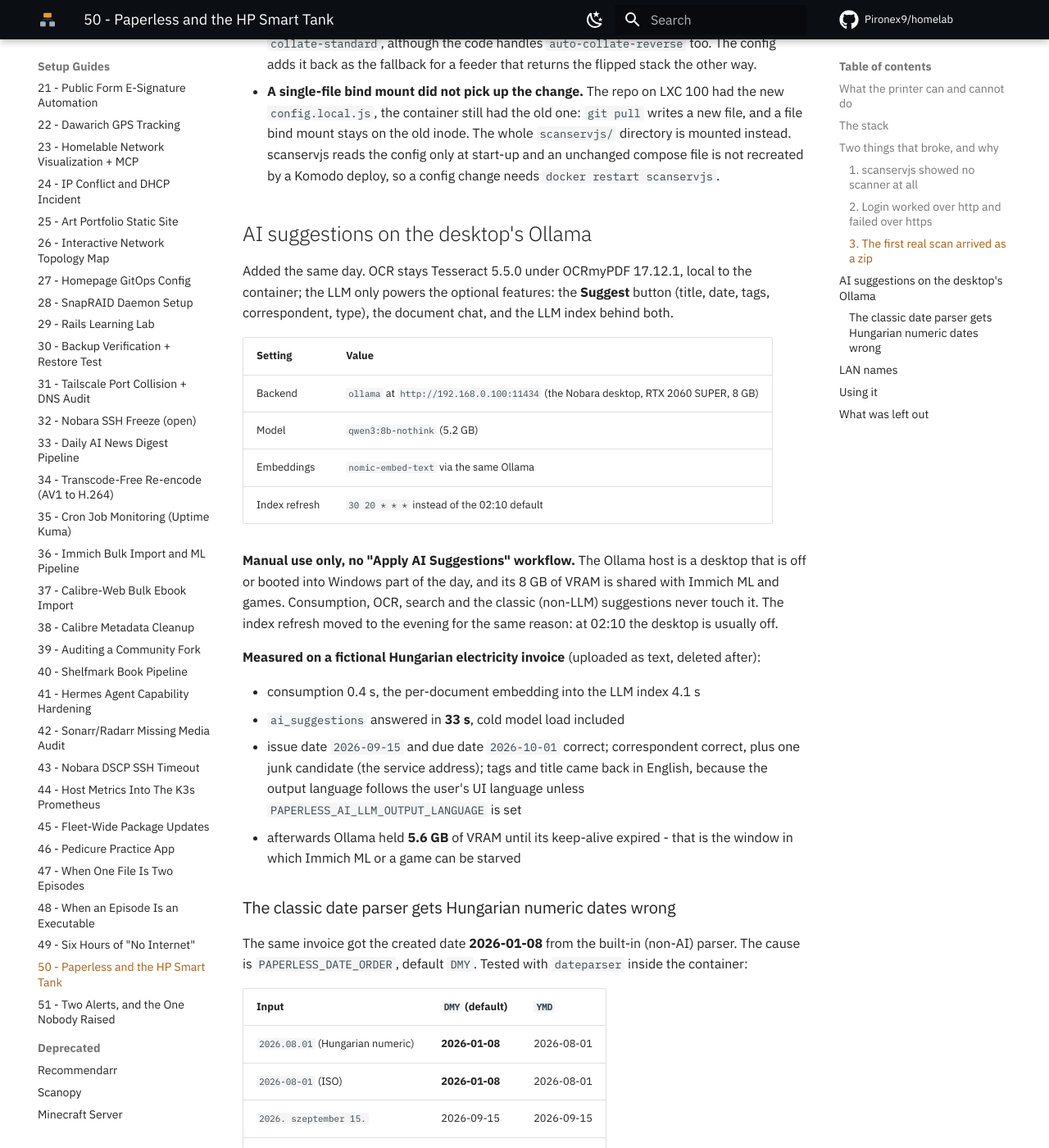
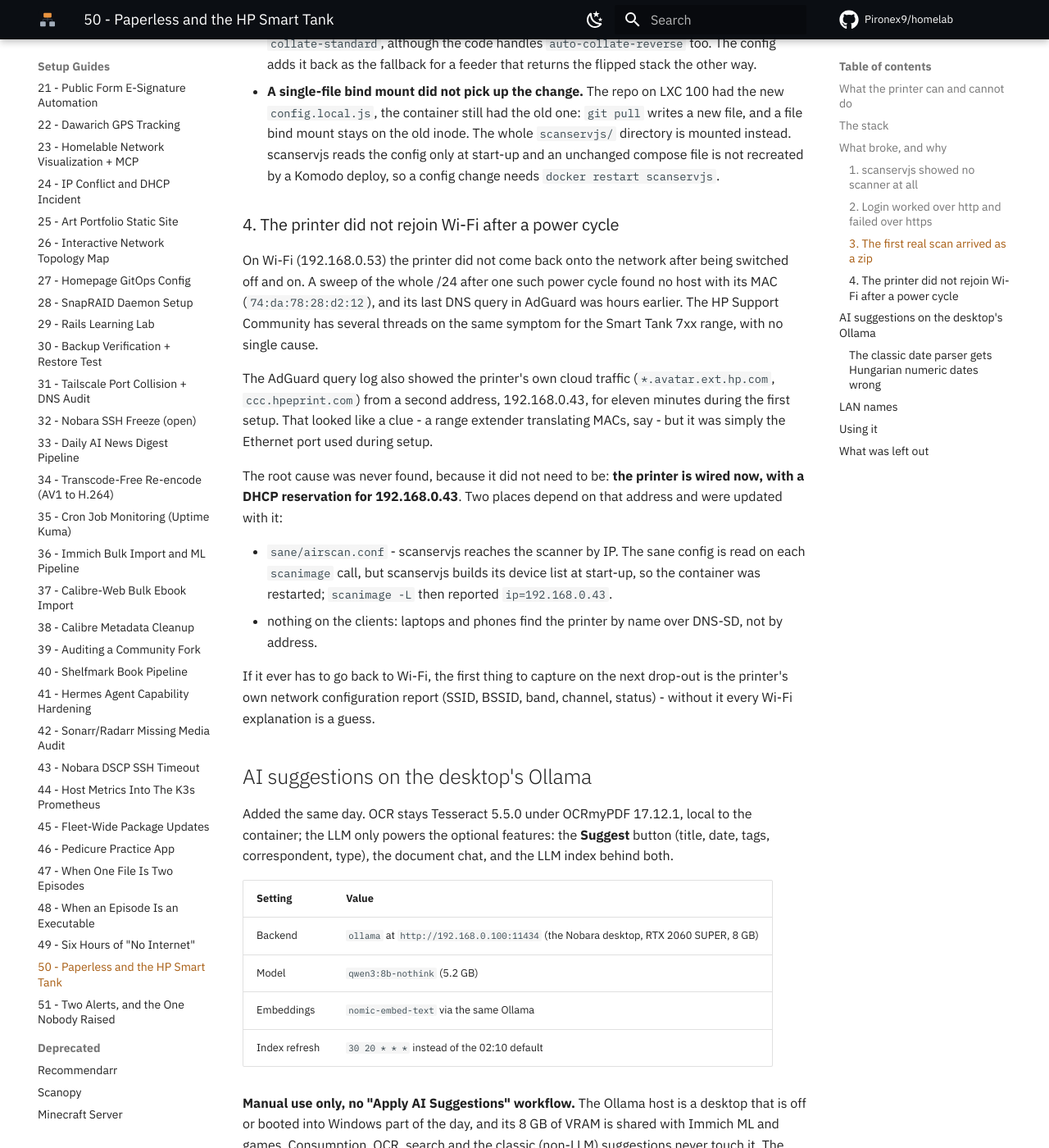
Before and after one commit to Pironex9/homelab, an MkDocs documentation site: the page built from docs/proxmox/50_Paperless_And_The_HP_Smart_Tank.md, in a window 1280 px wide and 1400 px high, scrolled down 4121 px. Shown: the whole window at 82% size. Built offline with MkDocs 1.6.1 and Material for MkDocs 9.7.7, drawn with Linux system fonts in a browser that asks for light colours; comment, search, counter and statistics services are not loaded; some of the changed text lies outside the part shown.

Commit message:
docs(paperless): why the printer is wired now

```diff
--- a/docs/proxmox/50_Paperless_And_The_HP_Smart_Tank.md
+++ b/docs/proxmox/50_Paperless_And_The_HP_Smart_Tank.md
@@ -76,7 +76,7 @@
 makes the container install them at start (visible in the log as `init-tesseract-langs`),
 and `PAPERLESS_OCR_LANGUAGE: hun+slk` uses both.
 
-## Two things that broke, and why
+## What broke, and why
 
 ### 1. scanservjs showed no scanner at all
 
@@ -160,6 +160,33 @@
   a file bind mount stays on the old inode. The whole `scanservjs/` directory is mounted
   instead. scanservjs reads the config only at start-up and an unchanged compose file is
   not recreated by a Komodo deploy, so a config change needs `docker restart scanservjs`.
+
+### 4. The printer did not rejoin Wi-Fi after a power cycle
+
+On Wi-Fi (192.168.0.53) the printer did not come back onto the network after being switched
+off and on. A sweep of the whole /24 after one such power cycle found no host with its MAC
+(`74:da:78:28:d2:12`), and its last DNS query in AdGuard was hours earlier. The HP Support
+Community has several threads on the same symptom for the Smart Tank 7xx range, with no
+single cause.
+
+The AdGuard query log also showed the printer's own cloud traffic
+(`*.avatar.ext.hp.com`, `ccc.hpeprint.com`) from a second address, 192.168.0.43, for eleven
+minutes during the first setup. That looked like a clue - a range extender translating MACs,
+say - but it was simply the Ethernet port used during setup.
+
+The root cause was never found, because it did not need to be: **the printer is wired now,
+with a DHCP reservation for 192.168.0.43**. Two places depend on that address and were
+updated with it:
+
+- `sane/airscan.conf` - scanservjs reaches the scanner by IP. The sane config is read on each
+  `scanimage` call, but scanservjs builds its device list at start-up, so the container was
+  restarted; `scanimage -L` then reported `ip=192.168.0.43`.
+- nothing on the clients: laptops and phones find the printer by name over DNS-SD, not by
+  address.
+
+If it ever has to go back to Wi-Fi, the first thing to capture on the next drop-out is the
+printer's own network configuration report (SSID, BSSID, band, channel, status) - without it
+every Wi-Fi explanation is a guess.
 
 ## AI suggestions on the desktop's Ollama
 
```
